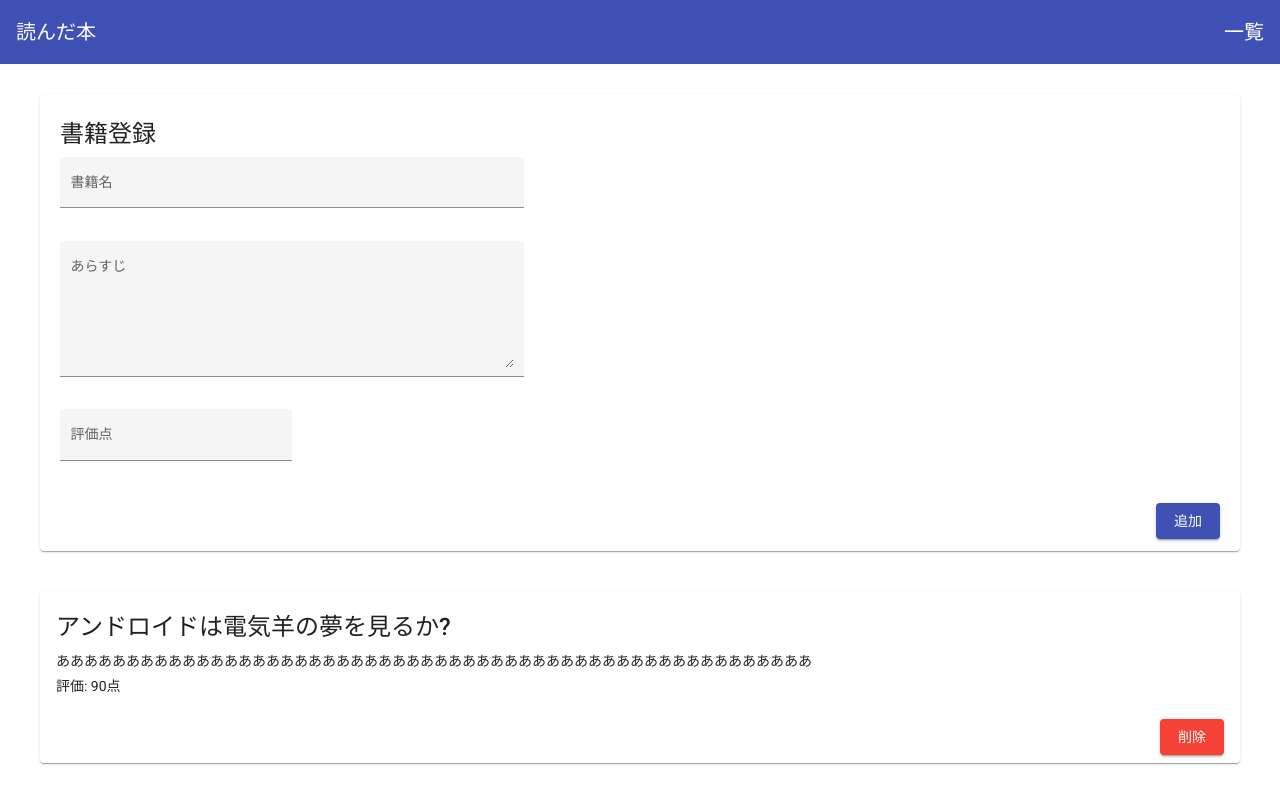
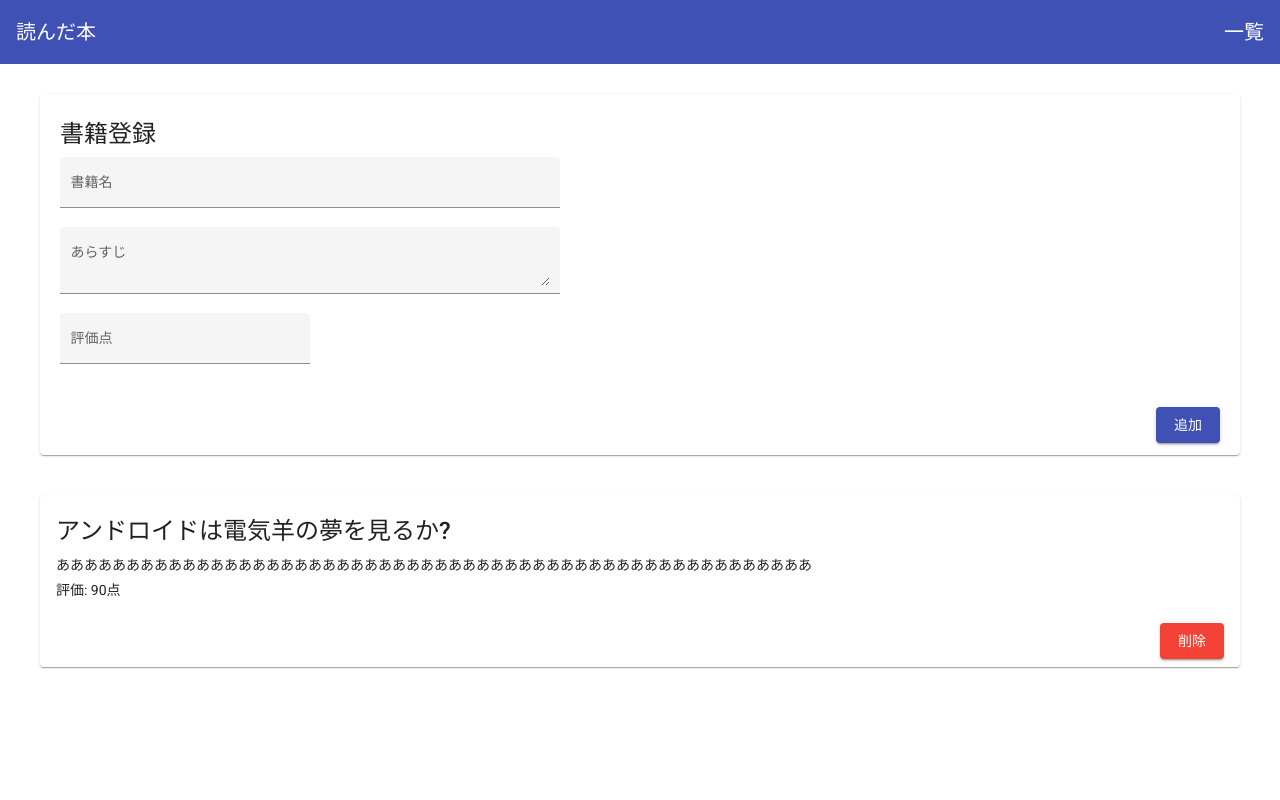
Before and after one commit to dottIO/intern-angular-sample, an Angular app in the folder book-app/: page / in a window 1280 px wide. Built offline with nearby package versions, Linux system fonts and the light colour scheme.

Commit message:
#7 delete extra code and update css class name

```diff
--- a/book-app/src/app/app.module.ts
+++ b/book-app/src/app/app.module.ts
@@ -1,6 +1,5 @@
 import { BrowserModule } from '@angular/platform-browser';
 import { NgModule } from '@angular/core';
-import { FormsModule } from '@angular/forms';
 
 import { AppRoutingModule } from './app-routing.module';
 import { AppComponent } from './app.component';
@@ -17,7 +16,6 @@ import { ListComponent } from './pages/list/list.component';
   ],
   imports: [
     BrowserModule,
-    FormsModule,
     AppRoutingModule,
     BrowserAnimationsModule,
     MaterialModule
--- a/book-app/src/app/pages/list/list.component.html
+++ b/book-app/src/app/pages/list/list.component.html
@@ -1,26 +1,24 @@
 <div class="container">
-    <mat-card class="card">
+    <mat-card class="form-card">
         <mat-card-title-group>
             <mat-card-title>書籍登録</mat-card-title>
         </mat-card-title-group>
         <mat-card-content>
-            <form class="example-form">
-                <mat-form-field class="input" appearance="fill">
-                    <mat-label>書籍名</mat-label>
-                    <input matInput >
-                </mat-form-field>
-                <p>
-                    <mat-form-field class="input" appearance="fill">
+            <form class="book-form">
+                <div class="form-container">
+                    <mat-form-field class="name full-width" appearance="fill">
+                        <mat-label>書籍名</mat-label>
+                        <input matInput>
+                    </mat-form-field>
+                    <mat-form-field class="detail full-width" appearance="fill">
                         <mat-label>あらすじ</mat-label>
-                        <textarea matInput class="textarea"></textarea>
+                        <textarea matInput></textarea>
                     </mat-form-field>
-                </p>
-                <p>
-                    <mat-form-field class="evaluation" appearance="fill">
+                    <mat-form-field class="evaluation half-width" appearance="fill">
                         <mat-label>評価点</mat-label>
                         <input matInput type="number" min="0" max="100">
                     </mat-form-field>
-                </p>
+                </div>
             </form>
         </mat-card-content>
         <mat-card-actions align="end" class="actions">
--- a/book-app/src/app/pages/list/list.component.scss
+++ b/book-app/src/app/pages/list/list.component.scss
@@ -1,17 +1,21 @@
 .container {
-  margin: 30px 40px 30px 40px;
-  .card {
+  margin: 30px 40px;
+  .form-card {
     margin: 10px 0 40px 0;
     padding: 20px;
-    .input {
-      width: 40%;
-    }
-    .textarea {
-      width: 100%;
-      height: 100px;
-    }
-    .evaluation {
-      width: 20%;
+    .form-container {
+      max-width: 500px;
+      .full-width {
+        width: 100%;
+      }
+      .half-width {
+        width: 50%;
+      }
+      .detail {
+        .textarea {
+          height: 100px;
+        }
+      }
     }
     .actions {
       margin-right: 0;
@@ -19,9 +23,9 @@
   }
 
   .book-card {
-    margin: 20px 0 20px 0;
+    margin: 20px 0;
     .content {
-      margin: 5px 0 5px 0;
+      margin: 5px 0;
     }
     .actions {
       margin-right: 0;
```
